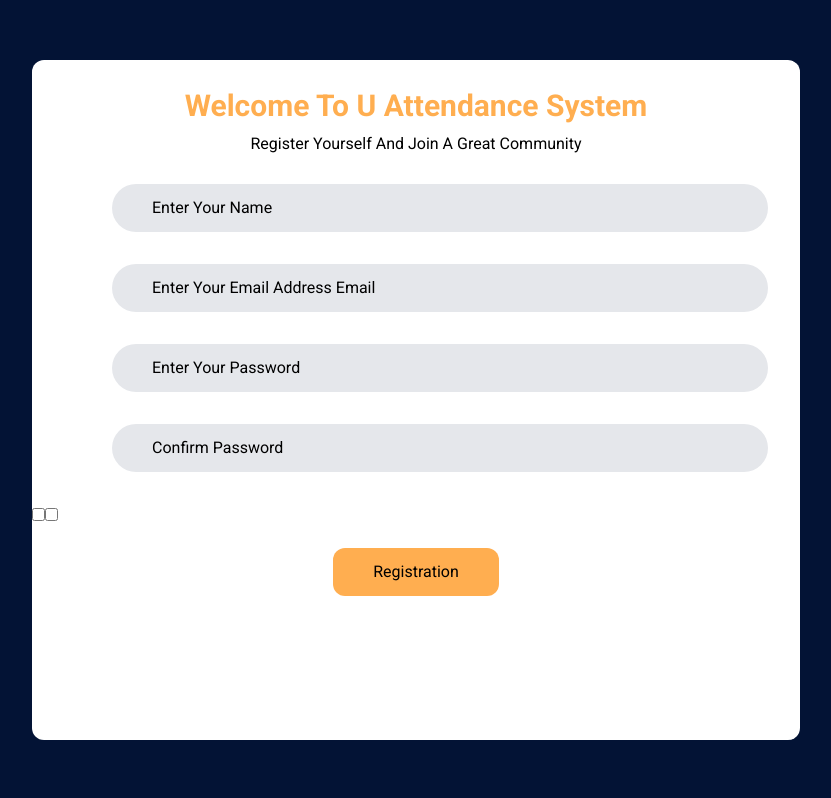
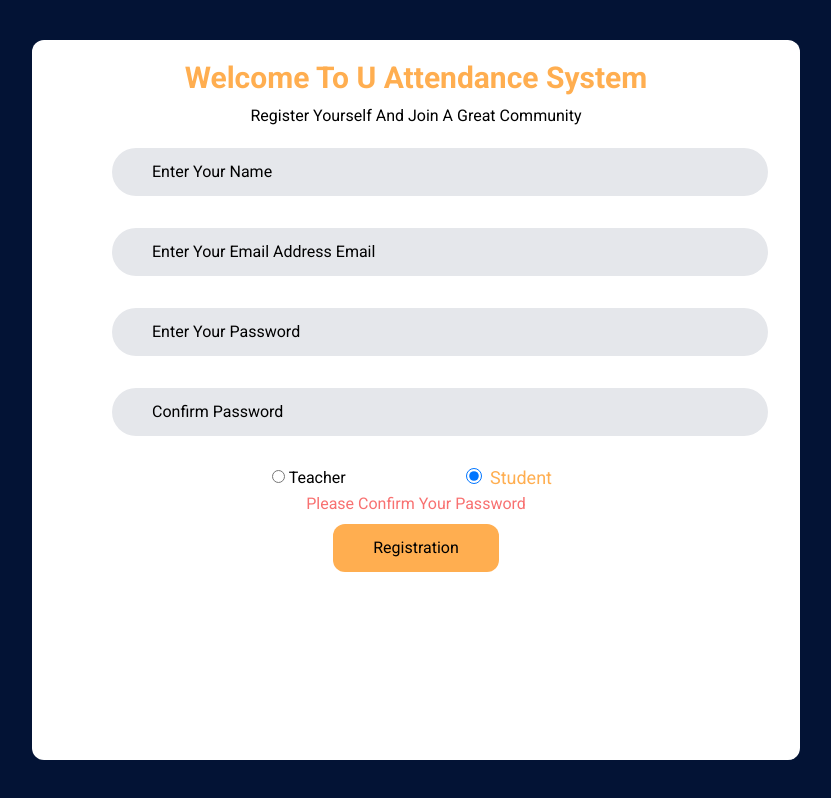
Before and after one commit to ubai-d/Attendance-Management-System, a Next.js app: page /Signup in a window 1280 px wide. Shown: the whole page, without its empty margins (224-1055 px from the left). Built offline with nearby package versions, Linux system fonts and the light colour scheme.

Commit message:
Added checkboxes

```diff
--- a/app/Signup/page.tsx
+++ b/app/Signup/page.tsx
@@ -1,5 +1,5 @@
 "use client";
-import React from "react";
+import React, { useState } from "react";
 
 import { Field, useFormik } from "formik";
 import { signUpSchema } from "@/lib/schemas/form";
@@ -10,9 +10,9 @@ const SignUp = () => {
     email: "",
     password: "",
     confirm_password: "",
-    picked:"",
+    occupation:""
   };
-
+  const [checked, setchecked] = useState(true);
   const { values, handleBlur, handleChange, handleSubmit, errors, touched } =
     useFormik({
       initialValues,
@@ -20,30 +20,32 @@ const SignUp = () => {
       validateOnChange: true,
       validateOnBlur: false,
       //// By disabling validation onChange and onBlur formik will validate on submit.
-      onSubmit:async (values, action) => {
+      onSubmit: async (values, action) => {
         console.log("🚀 ~ file: App.jsx ~ line 17 ~ App ~ values", values);
-        const res = await fetch("/api/v1/signup",{
+        console.log("🚀 ~ file: App.jsx ~ line 17 ~ App ~ values", values.occupation);
+
+        const res = await fetch("/api/v1/signup", {
           method: "POST",
           body: JSON.stringify({
-            name:values.name,
-            email:values.email,
-            password:values.password
-          })
-        })
+            name: values.name,
+            email: values.email,
+            password: values.password,
+            // occupation : values.
+          }),
+        });
         //// to get rid of all the values after submitting the form
         action.resetForm();
       },
     });
 
-
   return (
     <>
-      <div className="bg-main h-screen flex items-center justify-center">
+      <div className="bg-main h-screen w-full flex items-center justify-center">
         <form
           onSubmit={handleSubmit}
-          className="bg-white w-[60%] h-[85%] rounded-xl"
+          className="bg-white w-[60%] h-[90%] rounded-xl"
         >
-          <div className="text-center my-7">
+          <div className="text-center my-5">
             <h1 className="text-3xl font-semibold text-sub">
               Welcome To U Attendance System
             </h1>
@@ -97,7 +99,7 @@ const SignUp = () => {
               <p className="text-red-400 px-3">{errors.password}</p>
             ) : null}
           </div>
-          <div className="flex flex-col mx-20 h-20">
+          <div className="flex flex-col mx-20 h-16">
             <input
               className="bg-gray-200 px-10 py-3 rounded-full w-[41rem] placeholder:text-black placeholder:text-start text-start "
               type="password"
@@ -113,16 +115,57 @@ const SignUp = () => {
               <p className="text-red-400 px-3">Please Confirm Your Password</p>
             ) : null}
           </div>
-          <div>
+          <div className="flex items-center justify-between mx-60 mt-3">
+            <label htmlFor="" className="">
+              <input
+              checked={!checked}
+              autoComplete="off"
+                type="radio"
+                id="teacher"
+                name="teacher"
+                className="cursor-pointer text-sub"
+                onClick={() => setchecked(!checked)}
+                value={values.occupation}
+                onChange={handleChange}
+                onBlur={handleBlur}
+              />
+              <span> Teacher </span>
+            </label>
+            <label className="text-lg text-sub">
+              <input
+              checked={checked}
+              autoComplete="off"
+                  type="radio"
+                  id="student"
+                  name="student"
+                  className="w-4 h-4 cursor-pointer text-sub"
+                  onClick={() => setchecked(!checked)}
+                  value={values.occupation}
+                  onChange={handleChange}
+                  onBlur={handleBlur}
+              />
+              <span className="mx-2">Student</span>
+
+            </label>
+            {/* <div role="group" aria-labelledby="checkbox-group">
+            <label>
+              <Field type="checkbox" name="checked" value="One" />
+              One
+            </label>
+            <label>
+              <Field type="checkbox" name="checked" value="Two" />
+              Two
+            </label>
+            <label>
+              <Field type="checkbox" name="checked" value="Three" />
+              Three
+            </label> */}
+          {/* </div> */}
+
+
           </div>
-          <div>
-
-            <input type="checkbox" placeholder="user"/>
-
-                       <input type="checkbox" placeholder="Teacher"/>
-            </div>
-
-          <div className="flex justify-center items-center mt-5">
+          <p className="text-red-400 px-3 text-center">Please Confirm Your Password</p>
+          <div className="flex justify-center items-center mt-2">
             <button className="bg-sub px-10 py-3 rounded-xl" type="submit">
               Registration
             </button>
```
